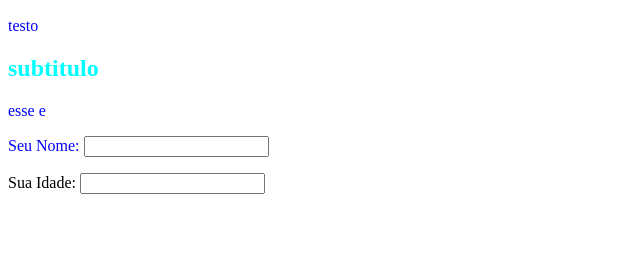
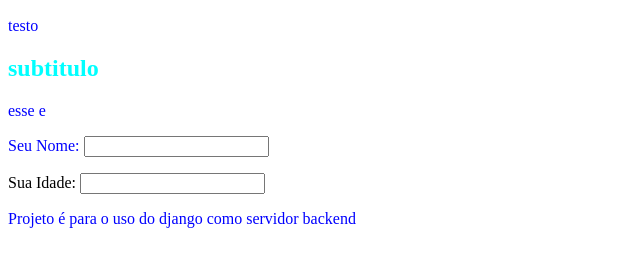
Before and after one commit to VictorXavierr1/git1309, a plain HTML site: page index.html in a window 1280 px wide. Shown: the part 110-376 px from the top of the page, without its empty margins (0-640 px from the left). Drawn offline with Linux system fonts and the light colour scheme.

Commit message:
Adicionado desrição do projeto

```diff
--- a/index.html
+++ b/index.html
@@ -22,6 +22,7 @@
     <p>esse e </p>
     <p>Seu Nome: <input type="Meu Nome: "></p>
     Sua Idade: <input type="Minha Idade: ">
+    <p>Projeto é para o uso do django como servidor backend</p>
 
 
 </body>
```
